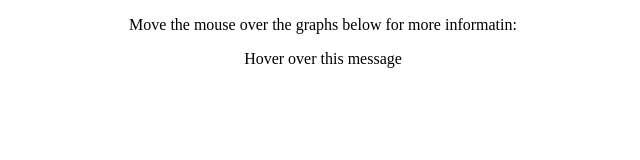
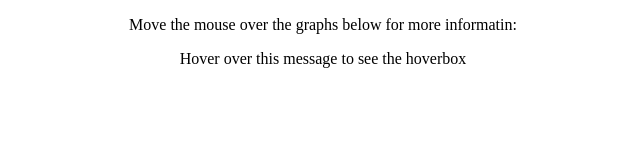
Before and after one commit to YEBADI/DeNTAS, a plain HTML site: page hoverbox.html in a window 1280 px wide. Shown: the whole page, without its empty margins (317-957 px from the left). Drawn offline with Linux system fonts and the light colour scheme.

Commit message:
Update hoverbox.html

```diff
--- a/hoverbox.html
+++ b/hoverbox.html
@@ -25,7 +25,7 @@
 </style>
 <body style="text-align:center;">
 <p>Move the mouse over the graphs below for more informatin:</p>
-<div class="tooltip">Hover over this message
+<div class="tooltip">Hover over this message to see the hoverbox
     <span class="tooltiptext">This is a PCA graph...</span>
 </div>
 </body>
```
